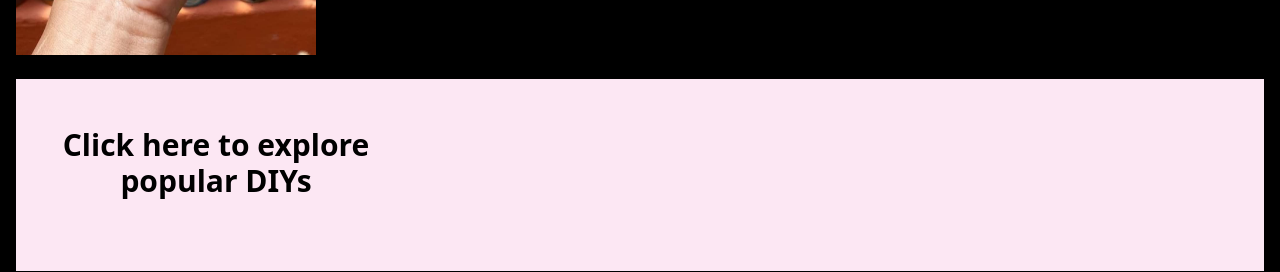
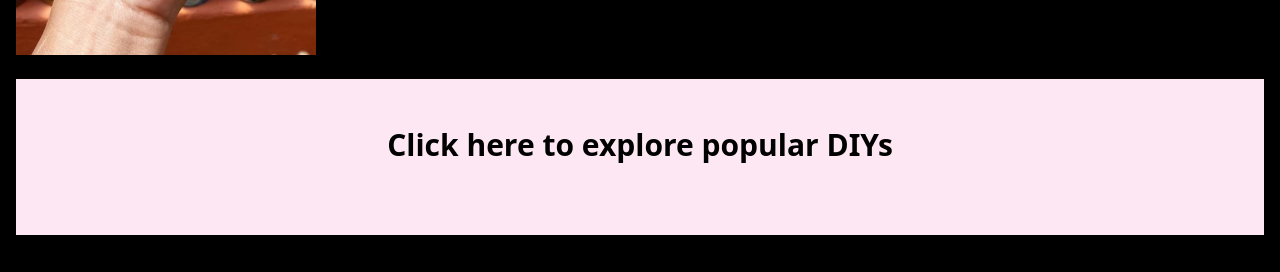
Before and after one commit to CHawsCoding/CraftHouse, a React (Create React App) app in the folder client/: page / in a window 1280 px wide. Shown: the part 2780-3052 px from the top of the page. Built offline with nearby package versions, Linux system fonts and the light colour scheme.

Commit message:
working on homepage styling

```diff
--- a/client/src/pages/Hero.js
+++ b/client/src/pages/Hero.js
@@ -86,9 +86,9 @@ function Hero() {
       </section>
       <section className="popular-diy-section bg-pink-100 py-12 mt-6">
       <div className="container mx-auto">
-        <div className="grid grid-cols-1 md:grid-cols-2 lg:grid-cols-3 gap-6">
+        <div>
           {/* Add content within the Link component */}
-          <Link to="/explore" className="text-3xl text-black font-semibold text-center mb-6">
+          <Link to="/explore" className="text-3xl text-black font-semibold flex justify-center items-center mb-6">
             <p>Click here to explore popular DIYs</p>
           </Link>
         </div>
```
